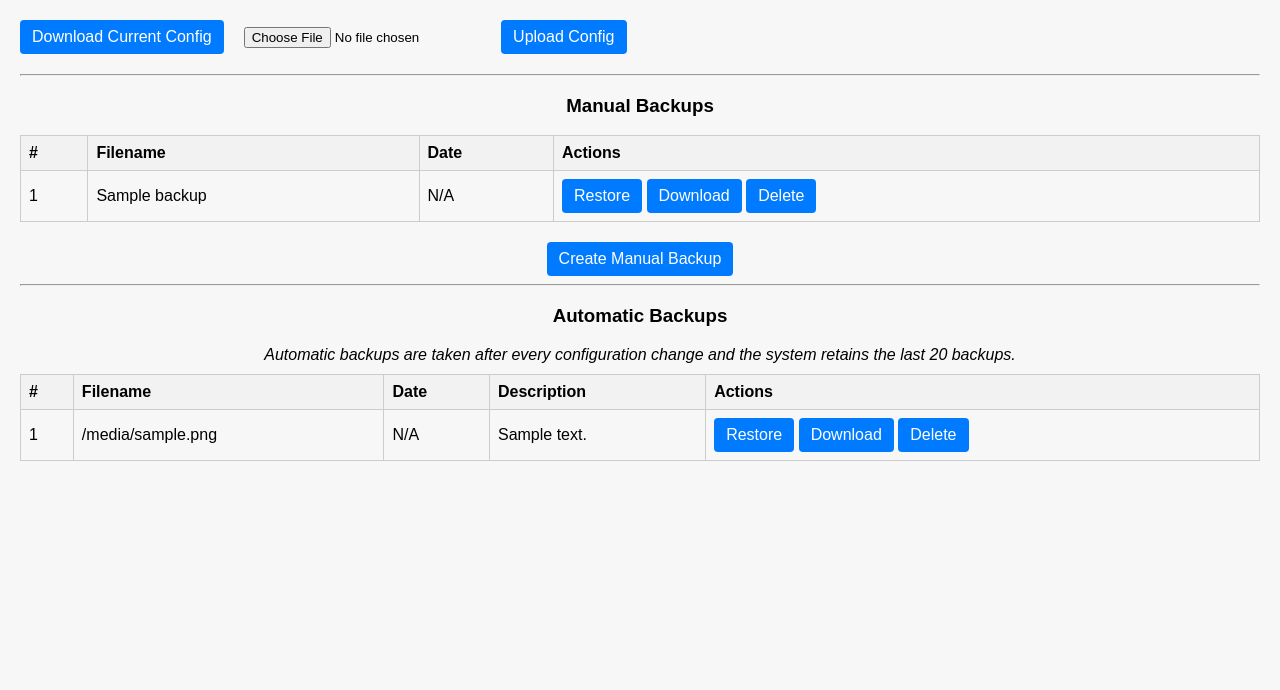
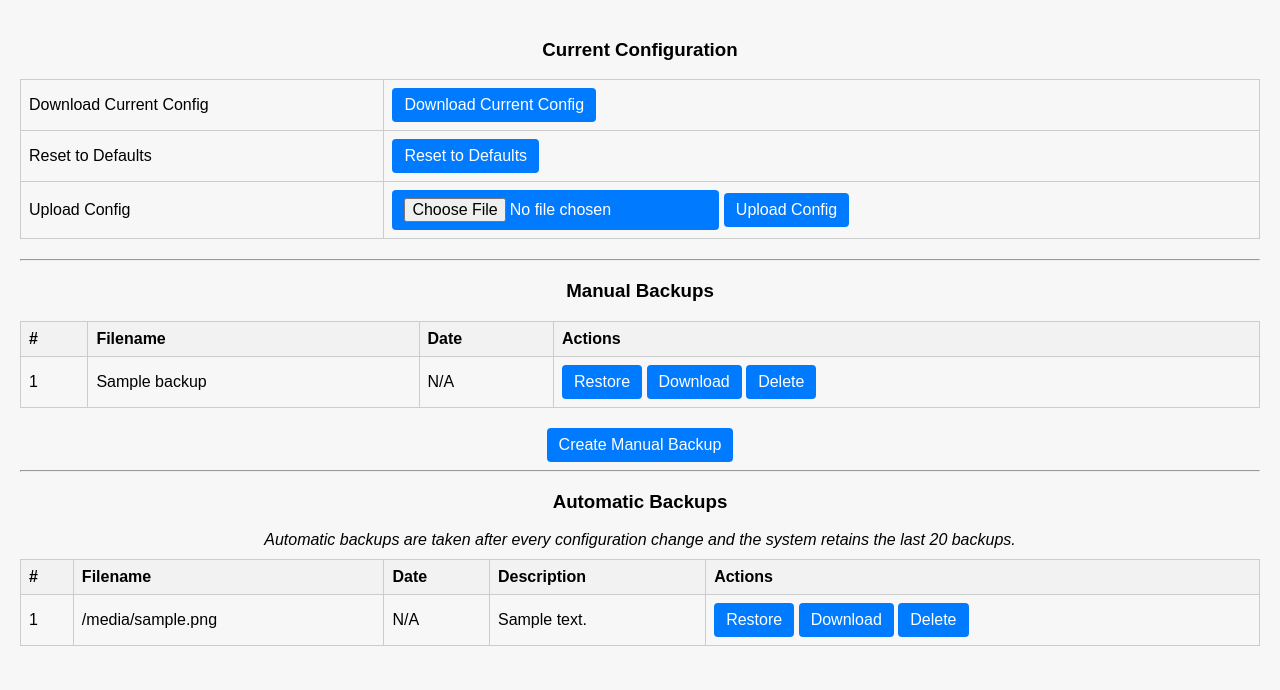
Before and after one commit to mlamoure/indigo-auto-lights, a Python web app: template Auto Lights.indigoPlugin/Contents/Server Plugin/config_web_editor/templates/config_backup.html in a window 1280 px wide. Shown: the part 110-800 px from the top of the page. Run offline with Jinja, Linux system fonts and the light colour scheme; the template is opened without the code that fills it: most values are stand-ins (such as "Sample title", 1, 10 or a date in 2020).

Commit message:
feat: Restructure config backup section with table and new actions

```diff
--- a/Auto Lights.indigoPlugin/Contents/Server Plugin/config_web_editor/templates/config_backup.html
+++ b/Auto Lights.indigoPlugin/Contents/Server Plugin/config_web_editor/templates/config_backup.html
@@ -10,15 +10,35 @@
 {% include "header_common.html" %}
 <div id="container">
     <div id="content">
-        <div style="margin-bottom: 20px; display: flex; align-items: center; gap: 20px;">
-            <form method="GET" action="/download_config" style="display:inline-block;">
-                <button type="submit" class="btn">Download Current Config</button>
-            </form>
-            <form method="POST" action="/upload_config" enctype="multipart/form-data" style="display:inline-block;">
-                <input type="file" name="config_file_upload" accept=".json" style="display:inline-block;"/>
-                <button type="submit" class="btn">Upload Config</button>
-            </form>
-        </div>
+        <h3>Current Configuration</h3>
+        <table class="zones-table" style="margin-bottom: 20px;">
+            <tr>
+                <td>Download Current Config</td>
+                <td>
+                    <form method="GET" action="/download_config" style="margin:0;">
+                        <button type="submit" class="btn">Download Current Config</button>
+                    </form>
+                </td>
+            </tr>
+            <tr>
+                <td>Reset to Defaults</td>
+                <td>
+                    <form method="POST" action="/config_backup" style="margin:0;">
+                        <input type="hidden" name="action" value="reset_defaults">
+                        <button type="submit" class="btn">Reset to Defaults</button>
+                    </form>
+                </td>
+            </tr>
+            <tr>
+                <td>Upload Config</td>
+                <td>
+                    <form method="POST" action="/upload_config" enctype="multipart/form-data" style="margin:0;">
+                        <input type="file" name="config_file_upload" accept=".json" class="btn"/>
+                        <button type="submit" class="btn">Upload Config</button>
+                    </form>
+                </td>
+            </tr>
+        </table>
         <hr>
         <h3>Manual Backups</h3>
         <table class="zones-table">
```
